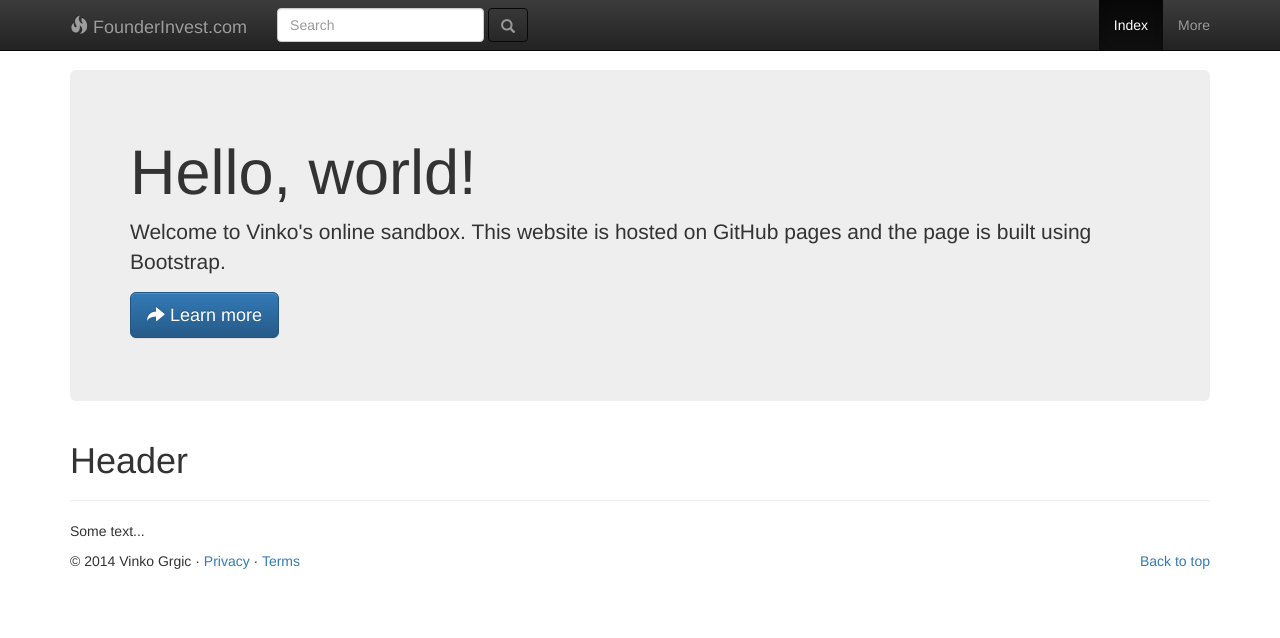
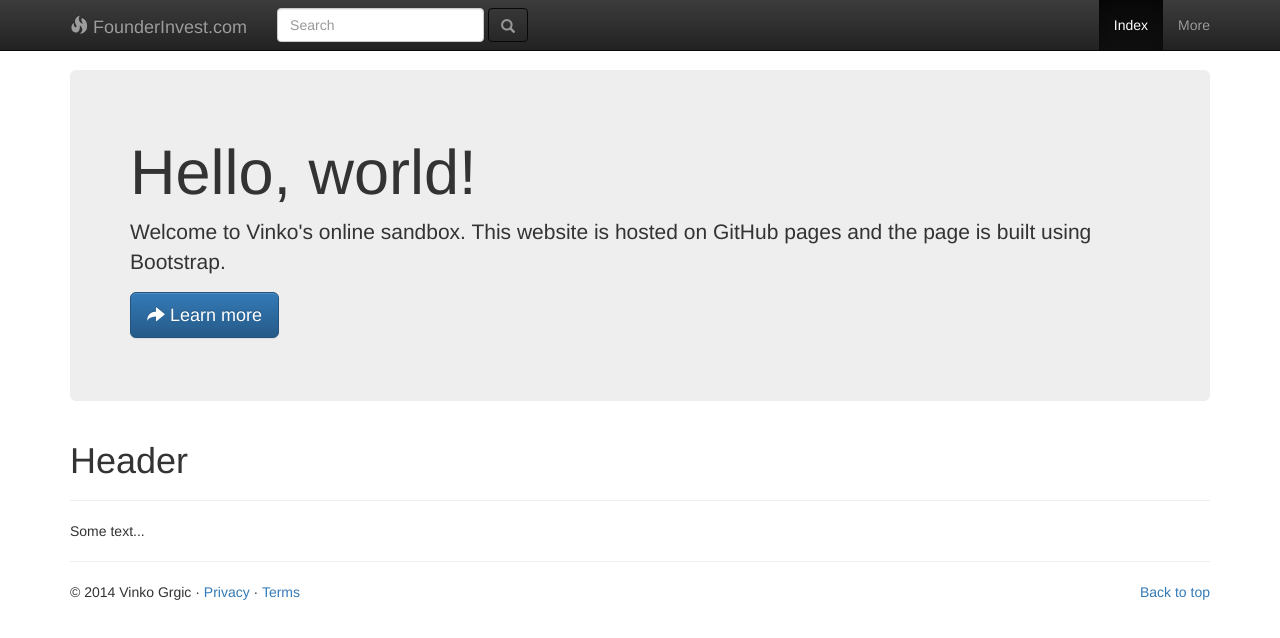
Before and after one commit to vinkogrgic/vinkogrgic.github.io, a plain HTML site: page index.html in a window 1280 px wide. Drawn offline with nearby package versions, Linux system fonts and the light colour scheme.

Commit message:
Update to footer

```diff
--- a/index.html
+++ b/index.html
@@ -77,6 +77,8 @@
         </div>
         <p>Some text...</p>
 
+        <hr class="featurette-divider">
+
         <!-- FOOTER -->
         <footer>
           <p class="pull-right"><a href="#">Back to top</a></p>
```
Also changed, not shown: more.html (+2 -2 lines).
